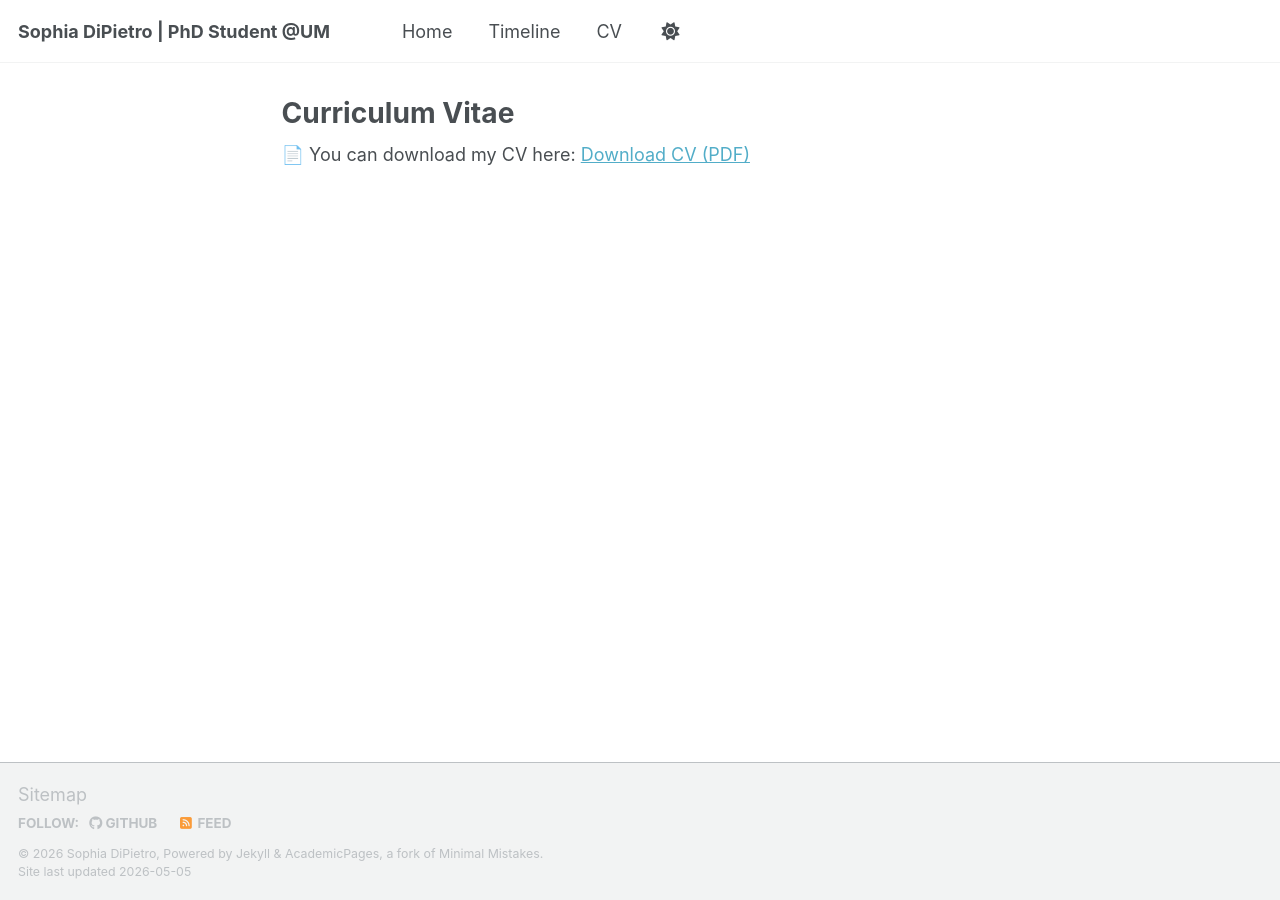
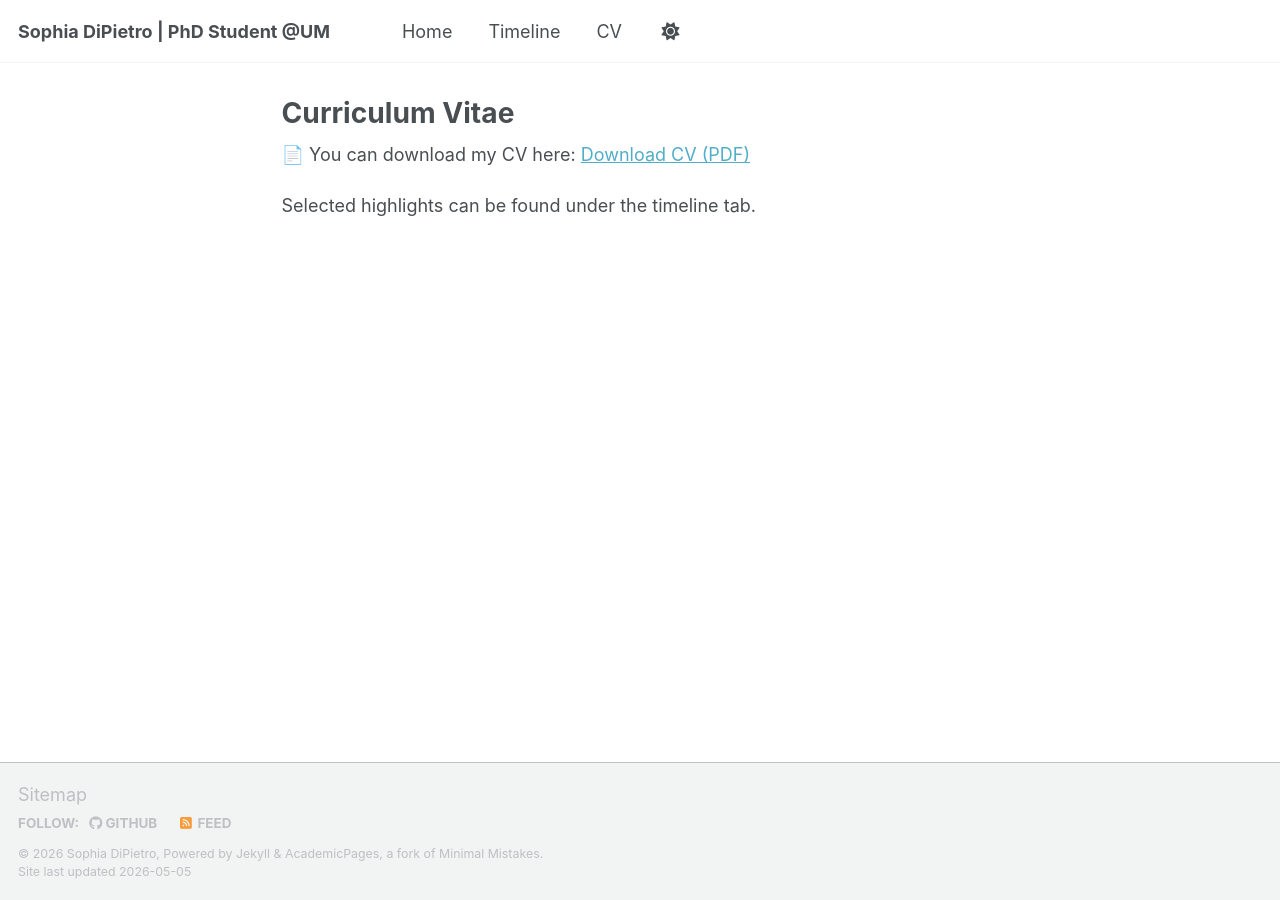
Before and after one commit to sdipietro2002/sophiadipietro.github.io, a Jekyll site: the page built from _pages/cv.md, in a window 1280 px wide. Built offline with Jekyll 4.4.1, drawn with Linux system fonts in a browser that asks for light colours; a script that is not in the unit is left out.

Commit message:
Update cv.md

```diff
--- a/_pages/cv.md
+++ b/_pages/cv.md
@@ -5,3 +5,5 @@ permalink: /cv/
 ---
 
 📄 You can download my CV here: [Download CV (PDF)](/files/cv.pdf)
+
+Selected highlights can be found under the timeline tab.
```
